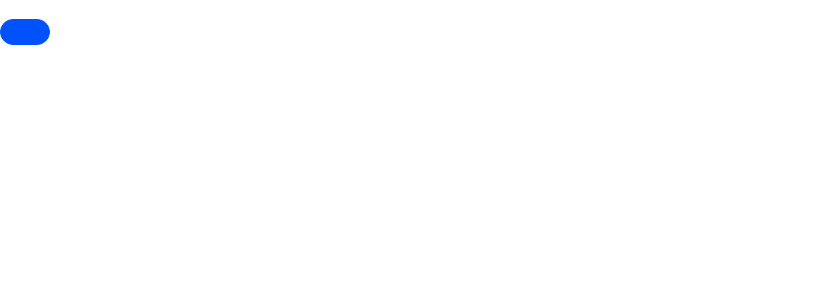
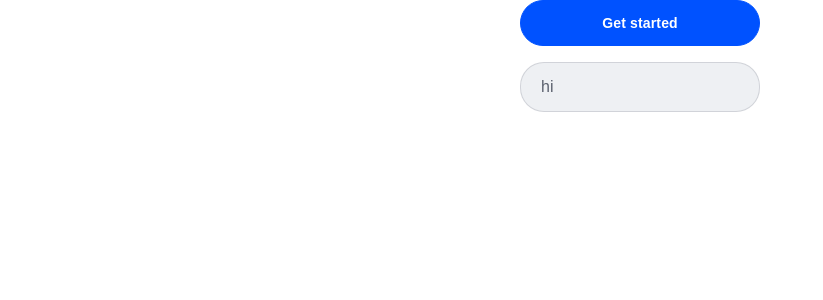
Before and after one commit to Yschan-2378/COMP1044_CW_G01, a Next.js app in the folder frontend/: page / in a window 1280 px wide. Shown: the top 300 px of the page, without its empty margins (0-823 px from the left). Built offline with nearby package versions, Linux system fonts and the light colour scheme.

Commit message:
input component

```diff
--- a/frontend/app/page.js
+++ b/frontend/app/page.js
@@ -1,9 +1,11 @@
 import Button from "@/components/button";
+import Input from "@/components/input";
 
 export default function Home() {
     return (
-        <div className="text-4xl">
-            <Button></Button>
+        <div className="flex flex-col gap-4 max-w-60 mx-auto">
+            <Button>Get started</Button>
+            <Input placeholder="hi" />
         </div>
     );
 }
--- /dev/null
+++ b/frontend/components/input.jsx
@@ -0,0 +1,8 @@
+function Input({ className = "", ...props }) {
+    const base =
+        "w-full rounded-[24px] border border-[rgba(91,97,110,0.2)] bg-[#eef0f3] px-5 py-3 text-[16px] font-medium leading-[1.5] text-[#0a0b0d] placeholder:text-[#5b616e] outline-none transition-colors duration-200 focus:border-[#0052ff] focus:ring-2 focus:ring-[#0052ff] disabled:cursor-not-allowed disabled:opacity-50";
+
+    return <input className={`${base} ${className}`} {...props} />;
+}
+
+export default Input;
```
